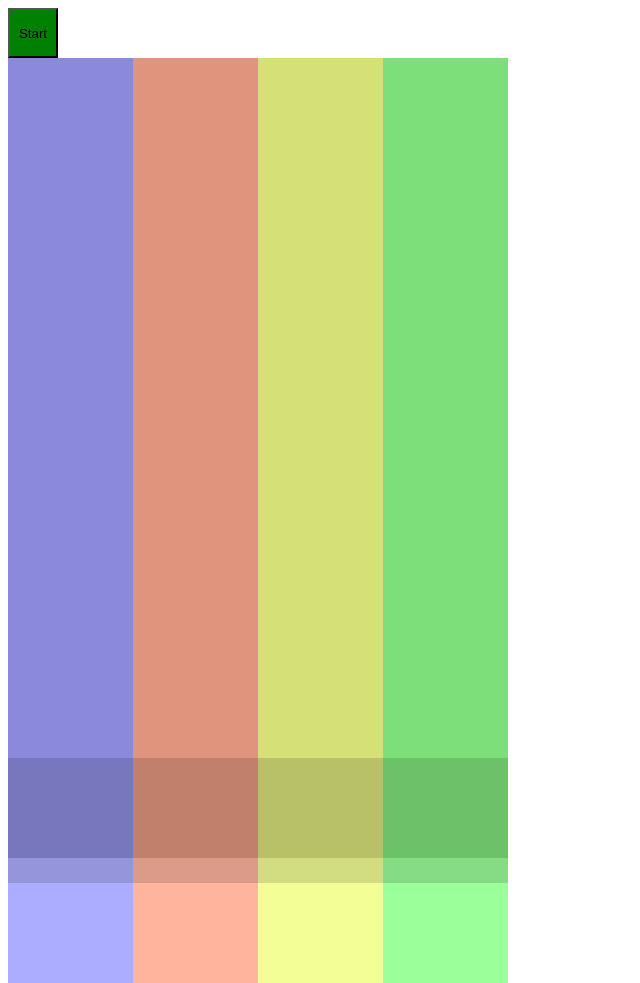
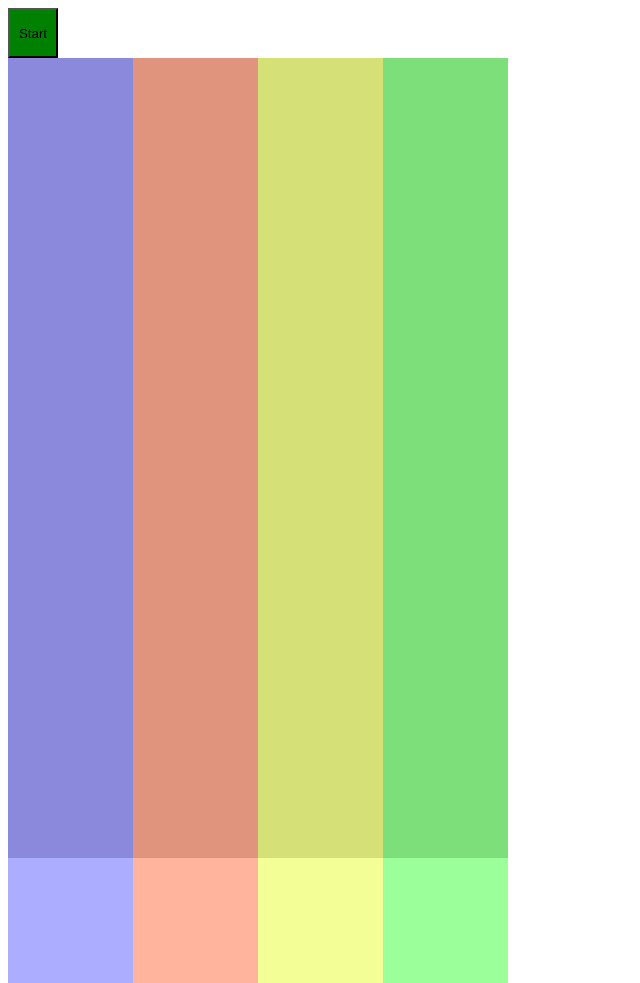
Before and after one commit to ramonaspence/somatics-mini-game, a plain HTML site: page index.html in a window 1280 px wide. Shown: the whole page, without its empty margins (0-640 px from the left). Drawn offline with Linux system fonts and the light colour scheme.

```diff
--- a/index.html
+++ b/index.html
@@ -11,8 +11,6 @@
       <div id="s"></div>
       <div id="d"></div>
       <div id="f"></div>
-    <div id="target"></div>
-
 </div>
 
 
```
